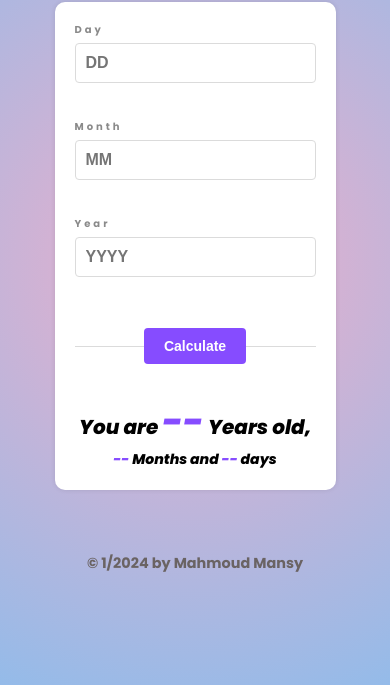
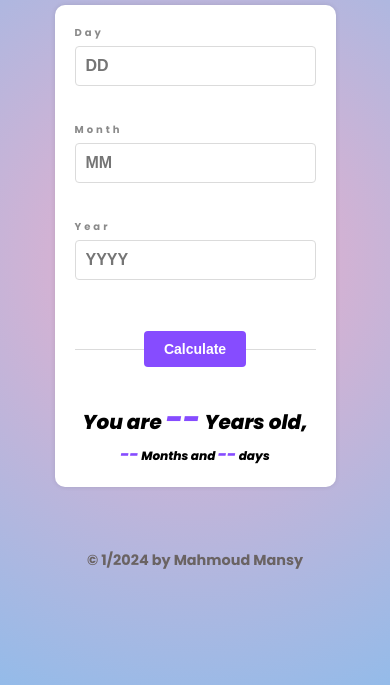
Before and after one commit to MMansy19/Age-Calculator, a website: page index.html in a window 390 px wide. Shown: the part 159-844 px from the top of the page. Drawn offline with Linux system fonts and the light colour scheme; a web font is replaced by a local one.

Commit message:
Update style.css

```diff
--- a/style.css
+++ b/style.css
@@ -148,7 +148,7 @@
 }
 
 .card__result {
-  font-size: 36px;
+  font-size: 30px;
   font-weight: var(--font-weight-extra-bold);
   font-style: italic;
   text-align: center;
@@ -156,13 +156,14 @@
 
 .card__resultValue {
   font-size: 36px;
-  /*font-weight: var(--font-weight-bold);*/
   color: var(--color-purple);
 }
-.card__result-details,
+.card__result-details {
+  font-size: 16px;
+}
 .card__months,
 .card__days {
-  font-size: 16px;
+  font-size: 24px;
 }
 a:hover {
   text-decoration: underline;
@@ -217,11 +218,16 @@ a {
   .card__result {
     font-size: 20px; /* Adjust font size for smaller screens */
   }
+  .card__resultValue {
+    font-size: 30px; /* Adjust font size for smaller screens */
+  }
 
-  .card__result-details,
+  .card__result-details {
+    font-size: 12px; /* Adjust font size for smaller screens */
+  }
   .card__months,
   .card__days {
-    font-size: 14px; /* Adjust font size for smaller screens */
+    font-size: 16px; /* Adjust font size for smaller screens */
   }
   .note {
     flex-direction: column;
```
